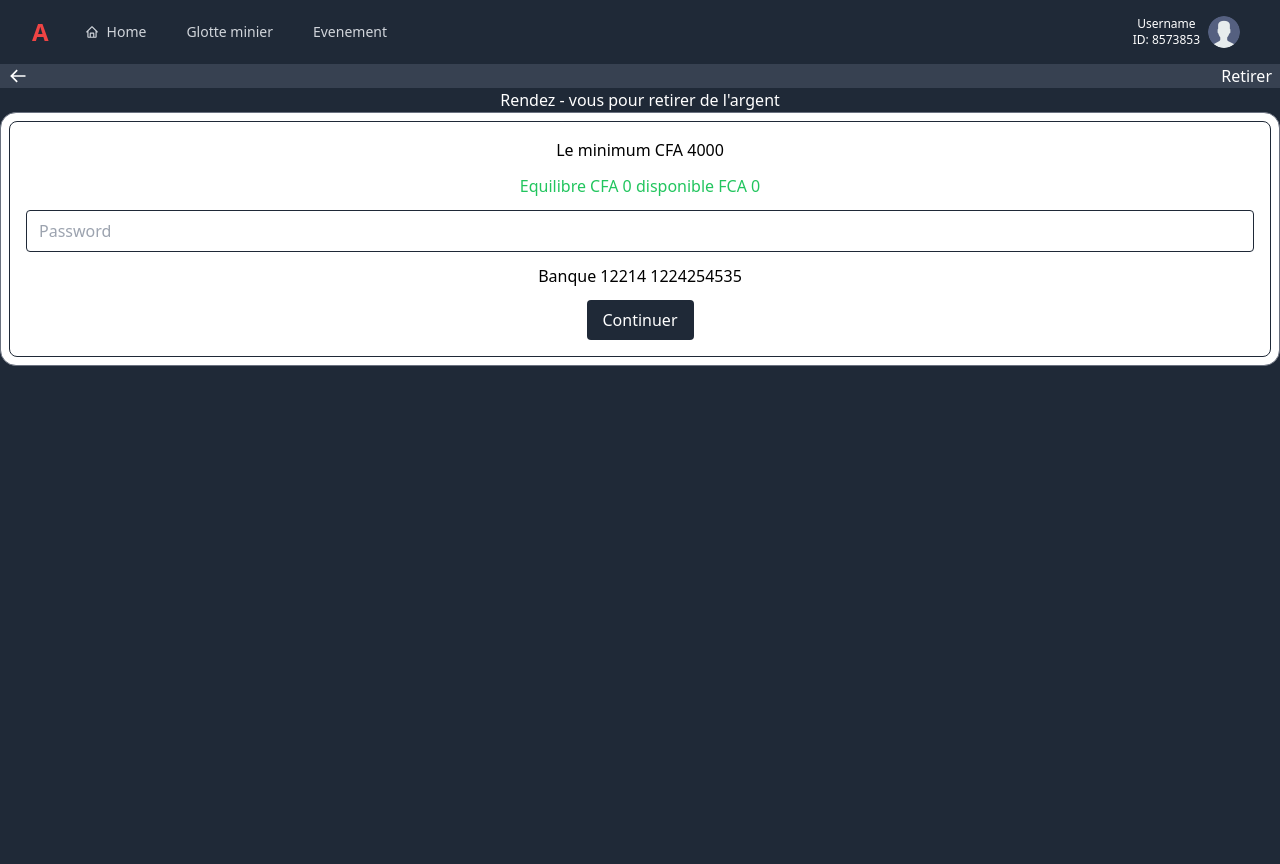
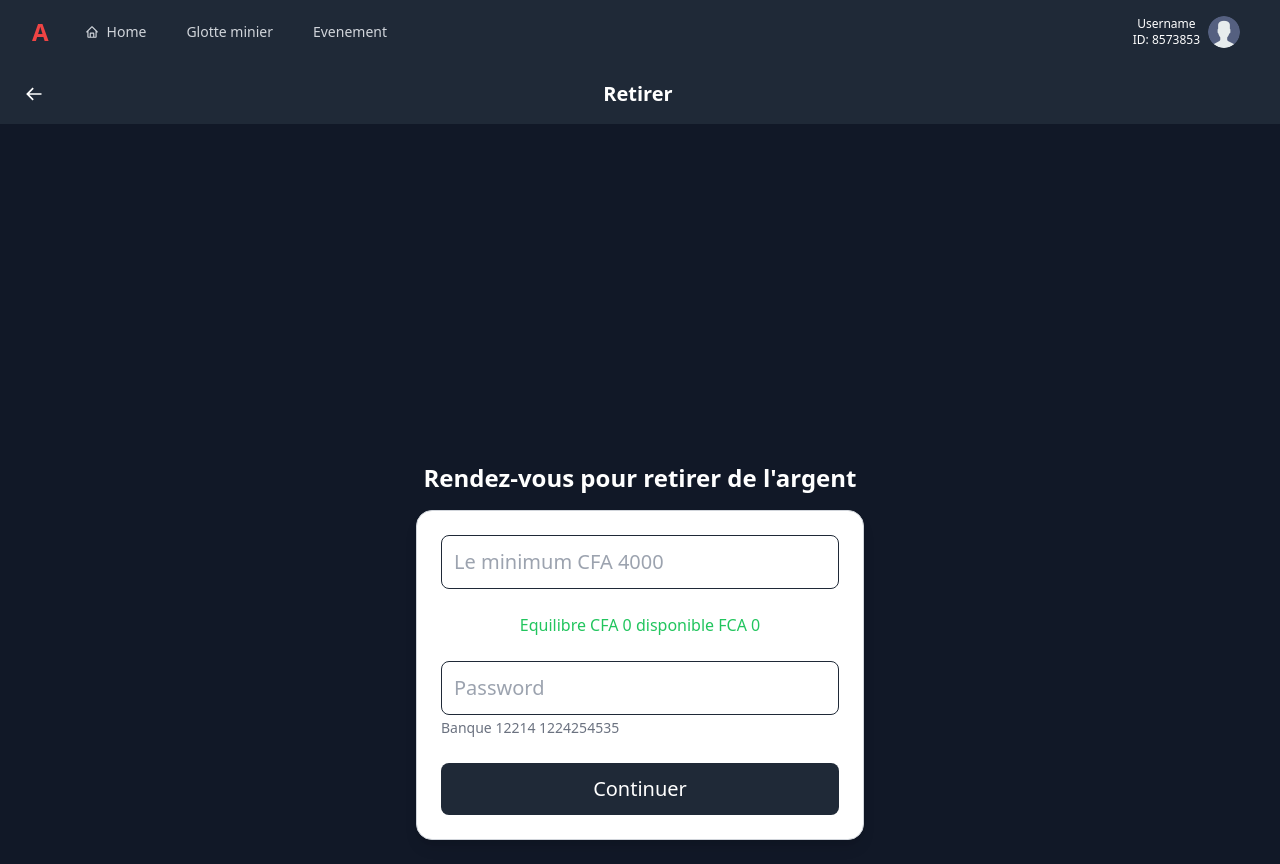
Before and after one commit to TechSupport84/abonnement, a React (Vite) app: page /withdraw in a window 1280 px wide. Before the commit the page ends 800 px from the top, so only its background shows below. Built offline with nearby package versions, Linux system fonts and the light colour scheme.

Commit message:
updated  all pagesd

```diff
--- a/src/Navigation/App.Routes.jsx
+++ b/src/Navigation/App.Routes.jsx
@@ -5,6 +5,7 @@ import NavPage from '../components/NavPage';
 import RetirePage from '../components/RetirePage';
 import MyBank from '../components/MyBank';
 import RegistrationForm from '../auth/RegistrationForm';
+import SupprimerPage from '../pages/SupprimerPage';
 
 function AppRoutes() {
   return (
@@ -14,6 +15,7 @@ function AppRoutes() {
         <Route path='/' element = {<HomePage/>}/>
         <Route path='/withdraw' element={<RetirePage/>}/>
         <Route path='/mybank' element ={<MyBank/>}/>
+        <Route path='/Supprimer' element ={<SupprimerPage/>}/>
         <Route path ="/Register" element ={<RegistrationForm/>}/>
     </Routes>
    </Router>
--- a/src/components/NavPage.jsx
+++ b/src/components/NavPage.jsx
@@ -14,7 +14,7 @@ const navigation = [
 
 const profileItems = [
   { id: 1, icon: <BiDollar className='text-green-500 mr-2' />, href: '#', current: false, name: "Acheter un mineur" },
-  { id: 2, icon: <BiTrash className='text-red-500 mr-2' />, href: '#', current: false, name: "Supprimer" },
+  { id: 2, icon: <BiTrash className='text-red-500 mr-2' />, href: '/Supprimer', current: false, name: "Supprimer" },
   { id: 3, icon: <BiDetail className='text-orange-500 mr-2' />, href: '#', current: false, name: "Détails du fonds" },
   { id: 4, icon: <BiCommentDetail className='text-orange-800 mr-2' />, href: '#', current: false, name: "Détails mineurs" },
   { id: 5, icon: <BiAnalyse className='text-orange-600 mr-2' />, href: '#', current: false, name: "Meneurs" },
--- a/src/components/RetirePage.jsx
+++ b/src/components/RetirePage.jsx
@@ -1,32 +1,60 @@
-import React from 'react'
-import { BiArrowBack, BiDollar, BiGlobeAlt, BiLogoGoLang, BiLogoMicrosoftTeams, BiMoney, BiPhotoAlbum, BiSolidBank, BiSolidUserVoice, BiUserPlus } from 'react-icons/bi'
-import { BsMicrosoftTeams } from 'react-icons/bs'
-import { useNavigate } from 'react-router-dom'
+import React from 'react';
+import { BiArrowBack } from 'react-icons/bi';
+import { useNavigate } from 'react-router-dom';
 
 function RetirePage() {
-    const navigate = useNavigate()
+  const navigate = useNavigate();
+
   return (
-    <div className=''>
-   <div className="header bg-gray-700 flex  flex-row justify-between items-center">
-       <BiArrowBack size={20} className='ml-2 text-white hover:text-green-500 ' onClick={()=>navigate("/")}/>
-        <h1 className='mr-2 text-white'>Retirer</h1>
+    <div className="bg-gray-900 min-h-screen flex flex-col justify-between">
+
+      {/* Header Section */}
+      <div className="header bg-gray-800 flex justify-between items-center p-4">
+        <BiArrowBack
+          size={20}
+          className="ml-2 text-white cursor-pointer hover:text-green-500 transition-all"
+          onClick={() => navigate("/")}
+        />
+        <h1 className="text-white text-xl font-semibold">Retirer</h1>
+        <div className="w-8" />
+      </div>
+      <div className="flex flex-col items-center justify-center px-4 py-6 space-y-4">
+        <h2 className="text-white text-center text-2xl font-bold">
+          Rendez-vous pour retirer de l'argent
+        </h2>
+
+        <div className="w-full max-w-md bg-white p-6 rounded-2xl shadow-lg border border-gray-300">
+          <form className="space-y-6">
+            <input
+              type="number"
+              className="w-full p-3 rounded-lg border border-gray-800 text-xl focus:outline-none focus:ring-2 focus:ring-green-500"
+              placeholder="Le minimum CFA 4000"
+            />
+            <span className="text-green-500 text-center block">
+              Equilibre CFA 0 disponible FCA 0
+            </span>
+
+            <input
+              type="password"
+              placeholder="Password"
+              className="w-full p-3 rounded-lg border border-gray-800 text-xl focus:outline-none focus:ring-2 focus:ring-gray-600"
+            />
+            <span className="text-center text-sm text-gray-500">
+              Banque 12214 1224254535
+            </span>
+
+            <button
+              type="button"
+              className="w-full py-3 bg-gray-800 text-white rounded-lg text-xl hover:bg-gray-700 transition duration-300"
+              onClick={() => navigate("/mybank")}
+            >
+              Continuer
+            </button>
+          </form>
         </div>
-         <h1 className='text-center text-white '>Rendez - vous pour retirer  de l'argent</h1>
-          <div className="border border-gray-500 p-2 flex  flex-col rounded-2xl bg-white">
-
-     <form className="border border-gray-800 flex flex-col justify-center items-center p-4 rounded-lg  space-y-3">
-     <span className='text-center'>Le minimum CFA 4000</span>
-     <span className='text-green-500 text-center'>Equilibre CFA 0 disponible FCA 0</span>
-
-      <input  type="password"  placeholder="Password"
-        className="border border-gray-800 rounded px-3 py-2 w-full focus:outline-none focus:ring-2 focus:ring-gray-600"/>
-       <span className='text-center'>Banque   12214 1224254535 </span>
-        <button className="bg-gray-800 text-white px-4 py-2 rounded hover:bg-gray-700" onClick={()=>navigate("/mybank")}>Continuer</button>
-       </form>
-
-          </div>
+      </div>
     </div>
-  )
+  );
 }
 
-export default RetirePage
+export default RetirePage;
--- /dev/null
+++ b/src/pages/SupprimerPage.jsx
@@ -0,0 +1,57 @@
+import React from 'react'
+import { BiTrash } from 'react-icons/bi'
+
+function SupprimerPage() {
+  return (
+    <div>
+        <div className="boder bg-gray-900 p-4 ">
+        <h1 className='text-center text-white text-1xl font-bold'>Position</h1>
+        </div>
+        <div className="flex flex-col p-5 m-2 border border-gray-500 rounded-2xl " >
+        <span className='text-white'>Success</span>
+         <div className="flex flex-row justify-center items-center mb-5 ">
+            <span className='text-green-500 mr-3'>+4584948</span>
+            <span className='text-red-500 ml-3'>+4594 FCFA</span>
+         </div>
+         <div className=" flex flex-row justify-between items-center mb-4">
+            <span className='text-green-500'>N.5 2025-01-01</span>
+            <span className='text-red-500'>
+                {new Date().toLocaleDateString('en-US', {
+                   year: 'numeric',
+                    month: 'long',
+                    day: 'numeric',
+                   })}
+             </span>
+
+
+         </div>
+         <button className='p-4 bg-gray-900 rounded hover:bg-gray-800'><BiTrash className='text-red-500 float-right  hover:text-red-400 '/></button>
+        </div>
+
+
+        <div className="flex flex-col p-5 m-2 border border-gray-500 rounded-2xl " >
+        <span className='text-white'>Success</span>
+         <div className="flex flex-row justify-center items-center mb-5 ">
+            <span className='text-green-500 mr-3'>+4584948</span>
+            <span className='text-red-500 ml-3'>+4594 FCFA</span>
+         </div>
+         <div className=" flex flex-row justify-between items-center mb-4">
+            <span className='text-green-500'>N.5 2025-01-01</span>
+            <span className='text-red-500'>
+                {new Date().toLocaleDateString('en-US', {
+                   year: 'numeric',
+                    month: 'long',
+                    day: 'numeric',
+                   })}
+             </span>
+
+
+         </div>
+         <button className='p-4 bg-gray-900 rounded hover:bg-gray-800'><BiTrash className='text-red-500 float-right  hover:text-red-400 '/></button>
+        </div>
+
+    </div>
+  )
+}
+
+export default SupprimerPage
```
